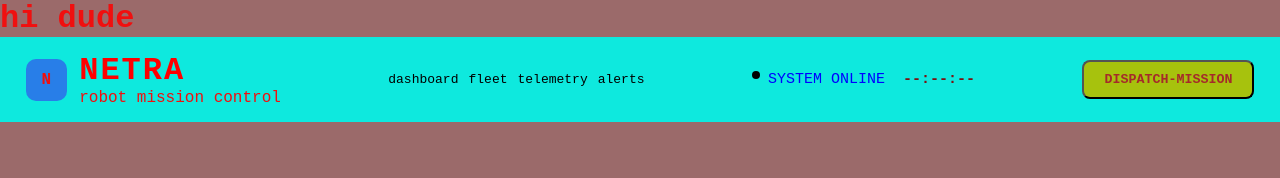
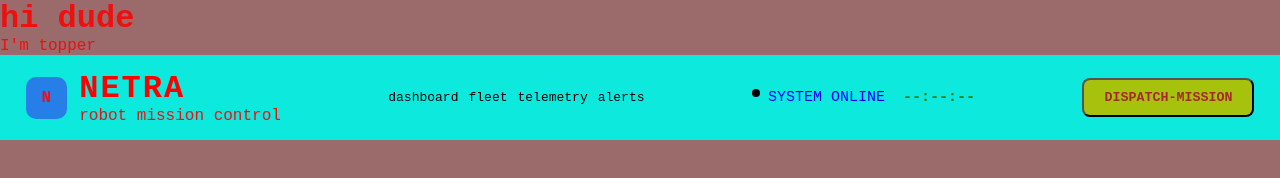
Before and after one commit to dkcgudapati-dev2009/netra-, a plain HTML site: page index.html in a window 1280 px wide. Drawn offline with Linux system fonts and the light colour scheme.

Commit message:
version3

```diff
--- a/index.html
+++ b/index.html
@@ -11,6 +11,7 @@
 </head>
 <body>
     <h1>hi dude </h1>
+    <n3>I'm topper</n3>
     <header class="topbar">
         <!-- project branding -->
         <div class="brand">
--- a/style.css
+++ b/style.css
@@ -77,7 +77,7 @@ color:blue;
     border-radius: 50%;
 }
 #clock{
-    color:rgb(124, 16, 16);
-    font-family: monospace;
+    color:rgb(25, 124, 16);
+
     margin-left:10px;
 }
```
